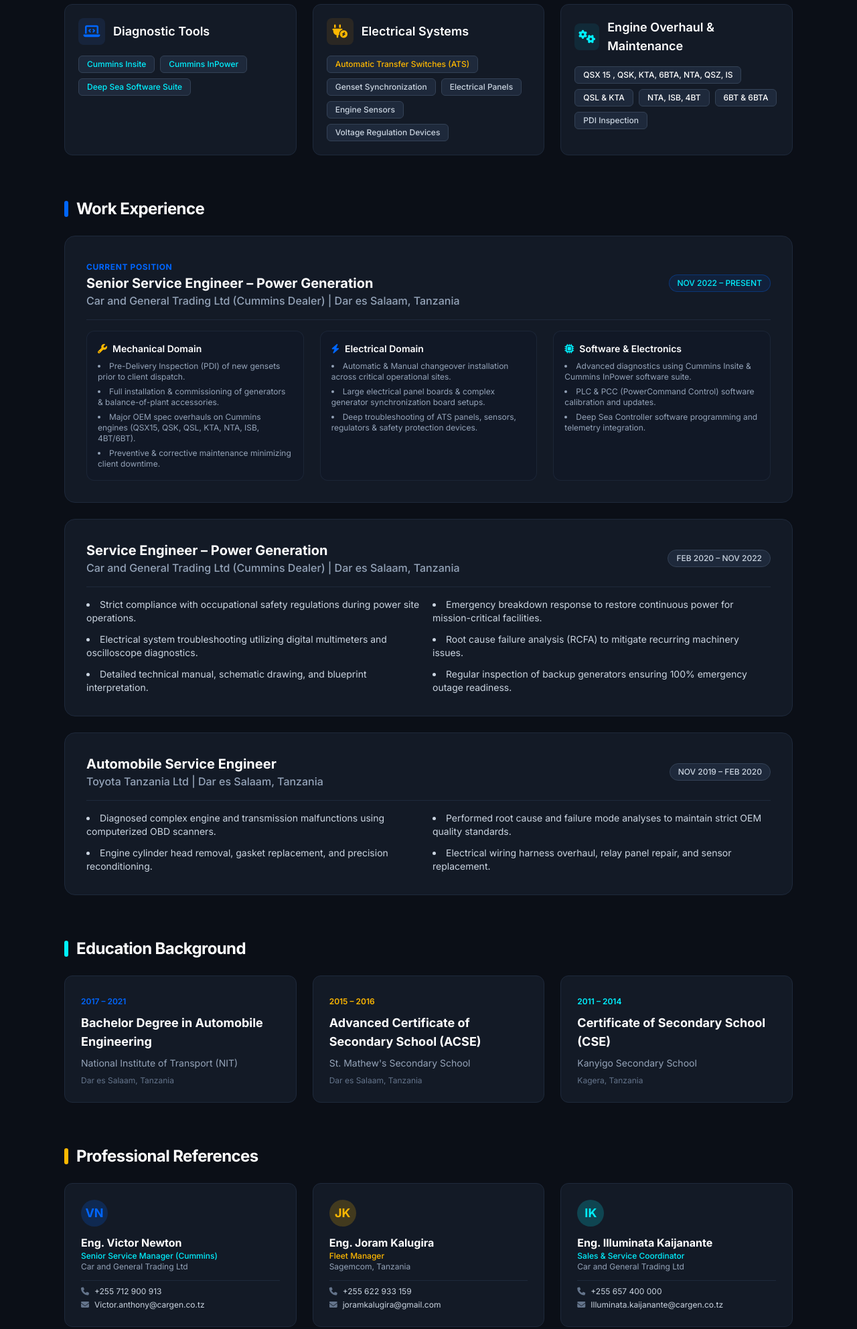
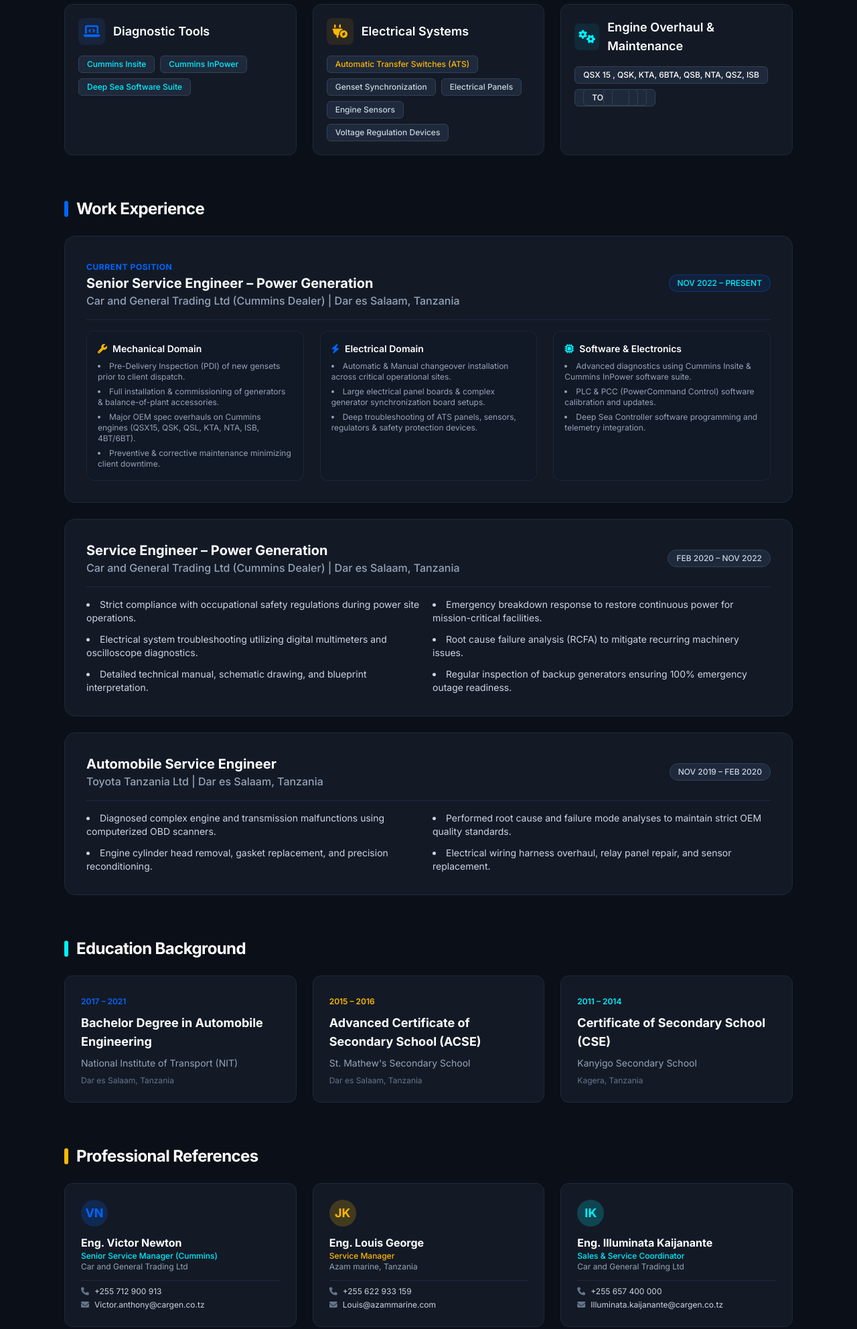
Before and after one commit to justusmajula/Justus-portfolio, a plain HTML site: page index.html in a window 1280 px wide. Shown: the part 1020-3005 px from the top of the page at 67% size. Drawn offline with nearby package versions, Linux system fonts and the light colour scheme.

Commit message:
Update index.html

```diff
--- a/index.html
+++ b/index.html
@@ -223,11 +223,11 @@
                         <h3 class="font-semibold text-white text-lg">Engine Overhaul & Maintenance</h3>
                     </div>
                     <div class="flex flex-wrap gap-2">
-                        <span class="px-3 py-1 bg-slate-800 text-white text-xs font-medium rounded-md border border-slate-700">QSX 15 , QSK, KTA, 6BTA, NTA, QSZ, IS</span>
-                        <span class="px-3 py-1 bg-slate-800 text-white text-xs font-medium rounded-md border border-slate-700">QSL & KTA</span>
-                        <span class="px-3 py-1 bg-slate-800 text-white text-xs font-medium rounded-md border border-slate-700">NTA, ISB, 4BT</span>
-                        <span class="px-3 py-1 bg-slate-800 text-white text-xs font-medium rounded-md border border-slate-700">6BT & 6BTA</span>
-                        <span class="px-3 py-1 bg-slate-800 text-slate-300 text-xs font-medium rounded-md border border-slate-700">PDI Inspection</span>
+                        <span class="px-3 py-1 bg-slate-800 text-white text-xs font-medium rounded-md border border-slate-700">QSX 15 , QSK, KTA, 6BTA, QSB, NTA, QSZ, ISB</span>
+                        <span class="px-3 py-1 bg-slate-800 text-white text-xs font-medium rounded-md border border-slate-700"/span>
+                        <span class="px-3 py-1 bg-slate-800 text-white text-xs font-medium rounded-md border border-slate-700"/span>TO
+                        <span class="px-3 py-1 bg-slate-800 text-white text-xs font-medium rounded-md border border-slate-700"/span>
+                        <span class="px-3 py-1 bg-slate-800 text-slate-300 text-xs font-medium rounded-md border border-slate-700"/span>
                     </div>
                 </div>
             </div>
@@ -400,13 +400,13 @@
                         JK
                     </div>
                     <div>
-                        <h3 class="font-bold text-white">Eng. Joram Kalugira</h3>
-                        <p class="text-xs text-brand-amber font-medium">Fleet Manager</p>
-                        <p class="text-xs text-slate-400">Sagemcom, Tanzania</p>
+                        <h3 class="font-bold text-white">Eng. Louis George</h3>
+                        <p class="text-xs text-brand-amber font-medium">Service Manager</p>
+                        <p class="text-xs text-slate-400">Azam marine, Tanzania</p>
                     </div>
                     <div class="pt-2 text-xs space-y-1 text-slate-300 border-t border-slate-800">
                         <p><i class="fa-solid fa-phone me-2 text-slate-500"></i>+255 622 933 159</p>
-                        <p class="truncate"><i class="fa-solid fa-envelope me-2 text-slate-500"></i>joramkalugira@gmail.com</p>
+                        <p class="truncate"><i class="fa-solid fa-envelope me-2 text-slate-500"></i>Louis@azammarine.com</p>
                     </div>
                 </div>
 
```
